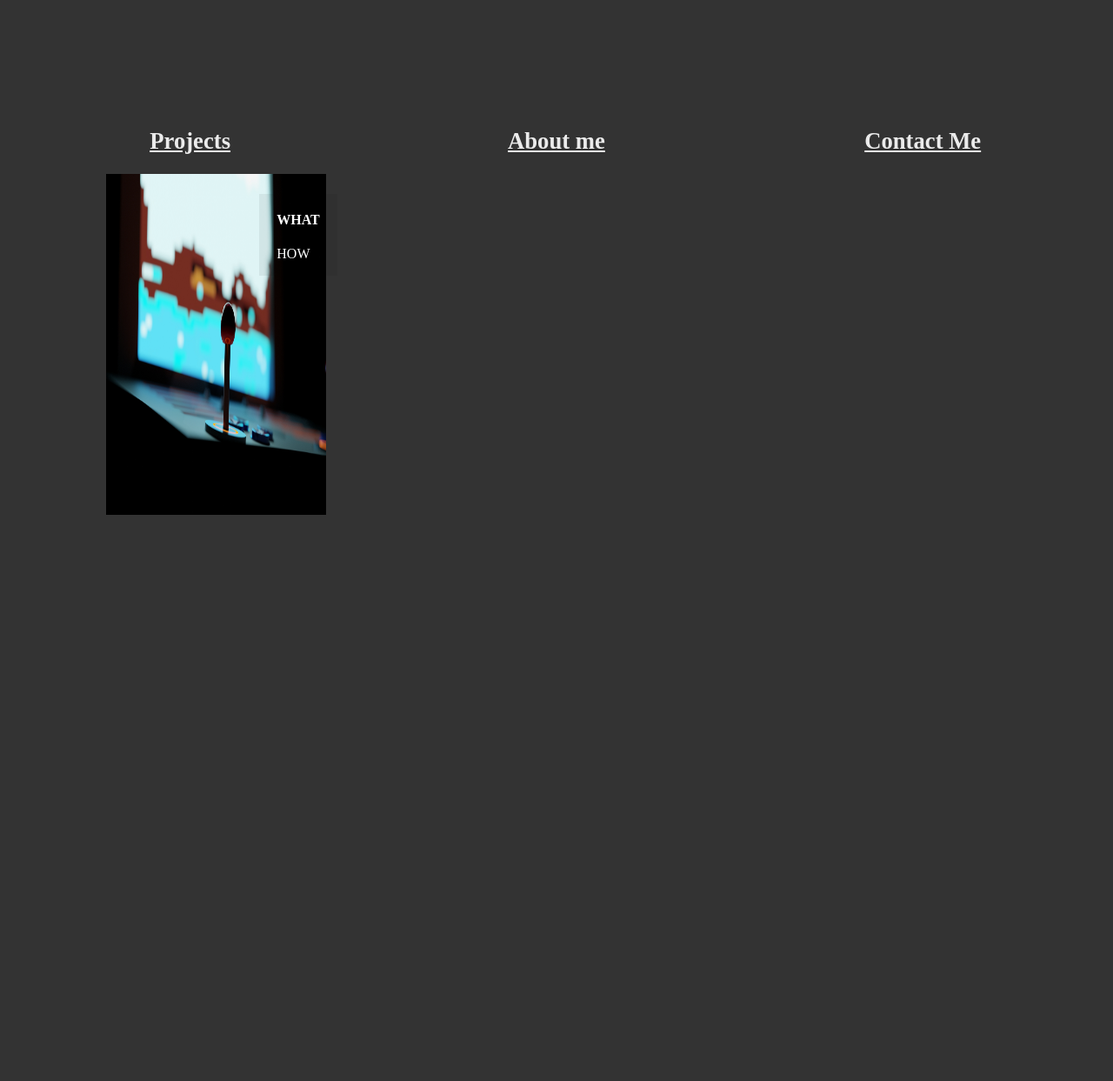
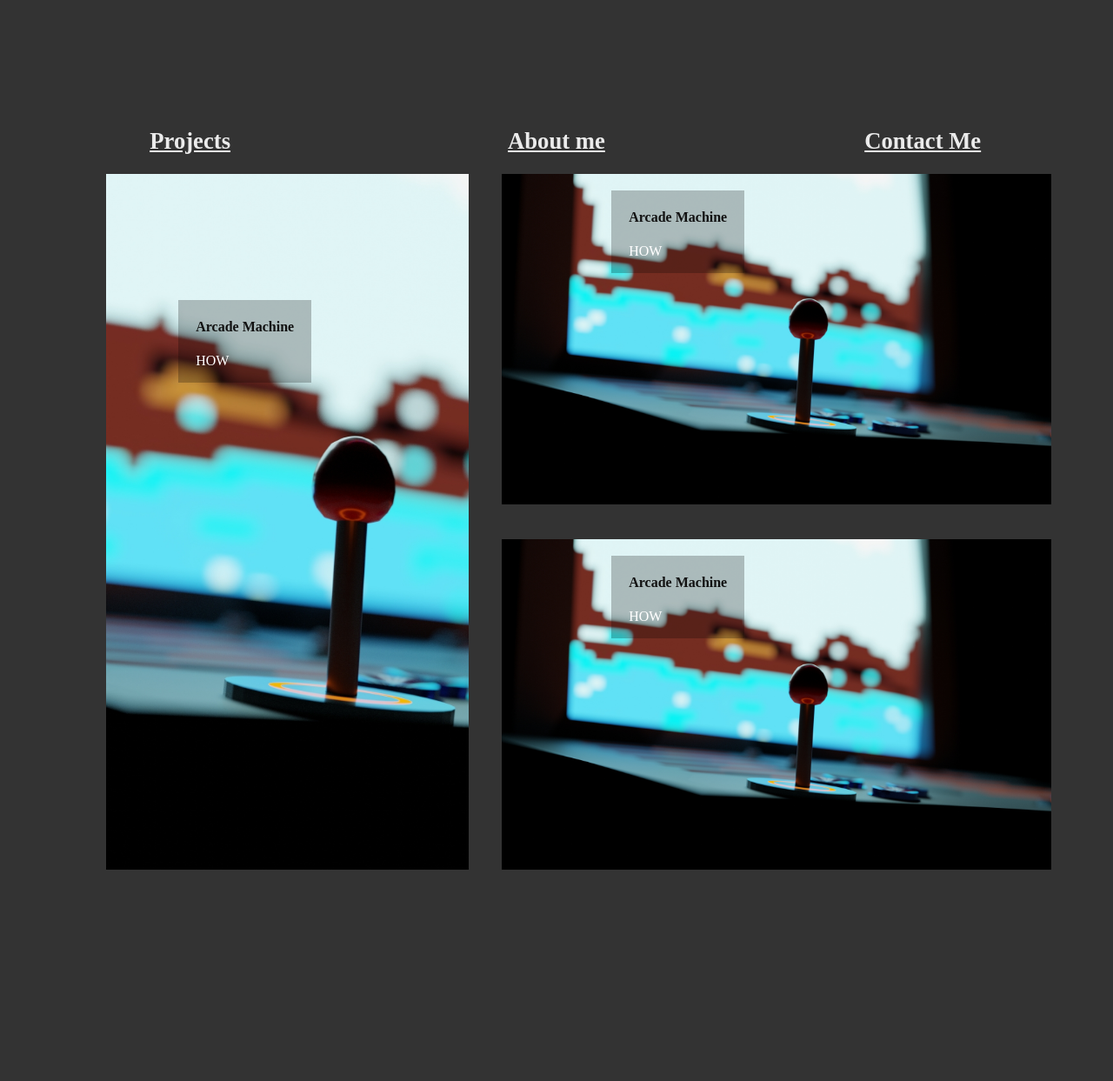
Before and after one commit to Yohello1/Yohello1_web, a PHP site: page /Indexreplace.html in a window 1280 px wide. Shown: the part 182-1425 px from the top of the page at 87% size. Before the commit the page ends 774 px from the top, so only its background shows below. Run offline with PHP 8.4, Linux system fonts and the light colour scheme; some web fonts are replaced.

Commit message:
Images Fixed

```diff
--- a/Indexreplace.html
+++ b/Indexreplace.html
@@ -42,9 +42,25 @@
     <br>
     <br>
     <div class="container2">
-        <img src="Images/Arcade1080.jpg" style="width:80%; height:50%">
+        <a href="fullintroduction.html">
+            <img src="Images/Arcade1080.jpg" style="width:100%; height:100%">
+            <div class="text-block">
+                <h4>Arcade Machine</h4>
+                <p>HOW</p>
+            </div>
+        </a>
+    </div>
+    <div class="container3">
+        <img src="Images/Arcade1080.jpg" style="width:100%; height:100%">
         <div class="text-block">
-            <h4>WHAT</h4>
+            <h4>Arcade Machine</h4>
+            <p>HOW</p>
+        </div>
+    </div>
+    <div class="container4">
+        <img src="Images/Arcade1080.jpg" style="width:100%; height:100%">
+        <div class="text-block">
+            <h4>Arcade Machine</h4>
             <p>HOW</p>
         </div>
     </div>
@@ -52,31 +68,76 @@
     <br>
     <br>
     <br>
-    <br> <br>
     <br>
     <br>
     <br>
-    <br>    <br>
-    <br>
-    <br> <br>
     <br>
     <br>
     <br>
-    <br>    <br>
-    <br>
-    <br> <br>
     <br>
     <br>
     <br>
-    <br>    <br>
-    <br>
-    <br> <br>
     <br>
     <br>
     <br>
-    <br>    <br>
     <br>
-    <br> <br>
+    <br>
+    <br>
+    <br>
+    <br>
+    <br>
+    <br>
+    <br>
+    <br>
+    <br>
+    <br>
+    <br>
+    <br>
+    <br>
+    <br>
+    <br>
+    <br>
+    <br>
+    <br>
+    <br>
+    <br>
+    <br>
+    <br>
+    <br>
+    <br>
+    <br>
+    <br>
+    <br>
+    <br>
+    <br>
+    <br>
+    <br>
+    <br>
+    <br>
+    <br>
+    <br>
+    <br>
+    <br>
+    <br>
+    <br>
+    <br>
+    <br>
+    <br>
+    <br>
+    <br>
+    <br>
+    <br>
+    <br>
+    <br>
+    <br>
+    <br>
+    <br>
+    <br>
+    <br>
+    <br>
+    <br>
+    <br>
+    <br>
     <br>
     <br>
     <br>
--- a/indexx.css
+++ b/indexx.css
@@ -9,6 +9,7 @@ body {
 
 a {
     color: #ebebeb;
+    font-family: Firacode;
 }
 
 h1 {
@@ -16,6 +17,7 @@ h1 {
     color: #EEEEEE;
     text-align: center;
     font-size: 30pt;
+    font-family: Firacode;
 }
 
 h2 {
@@ -23,16 +25,15 @@ h2 {
     color: #ebebeb;
     text-align: center;
     font-size: 20pt;
+    font-family: Firacode;
 }
 
-.container div {
-    font-family: FiraCode;
-    padding: 1%;
-    box-sizing: border-box;
-    min-height: 500px;
+img {
+    object-fit: cover;
 }
 
-.left-col, .right-col {
+.left-col,
+.right-col {
     text-align: center;
     width: 33.33%;
     float: left;
@@ -46,6 +47,7 @@ h2 {
 
 p {
     text-align: left;
+    font-family: Firacode;
 }
 
 .left-button {
@@ -55,19 +57,57 @@ p {
     left: 9%;
 }
 
-.container2 {
-    position: relative;
-    width: 25%;
-    float: left;
-    left: 9%;
+.text-block2 {
+    position: absolute;
+    bottom: 85%;
+    left: 20%;
+    background-color: rgba(0, 0, 0, 0.24);
+    color: white;
+    padding-left: 20px;
+    padding-right: 20px;
 }
 
 .text-block {
     position: absolute;
     bottom: 70%;
-    right:  50px;
-    background-color: rgba(0, 0, 0, 0.062);
+    left: 20%;
+    background-color: rgba(0, 0, 0, 0.24);
     color: white;
     padding-left: 20px;
     padding-right: 20px;
 }
+
+.container2 {
+    position: relative;
+    height: 800px;
+    width: 33%;
+    float: left;
+    left: 9%;
+    right: -10%;
+}
+
+h4 {
+    color: #111111;
+    text-align: center;
+    font-family: Firacode;
+}
+
+.container3 {
+    position: relative;
+    height: 380px;
+    width: 50%;
+    float: right;
+    right: 5%;
+}
+
+.container4 {
+    position: relative;
+    top: 40px;
+    height: 380px;
+    width: 50%;
+    float: right;
+    right: 5%;
+}
+
+
+/* @media only screen and (min-width: 1900px) { */
```
